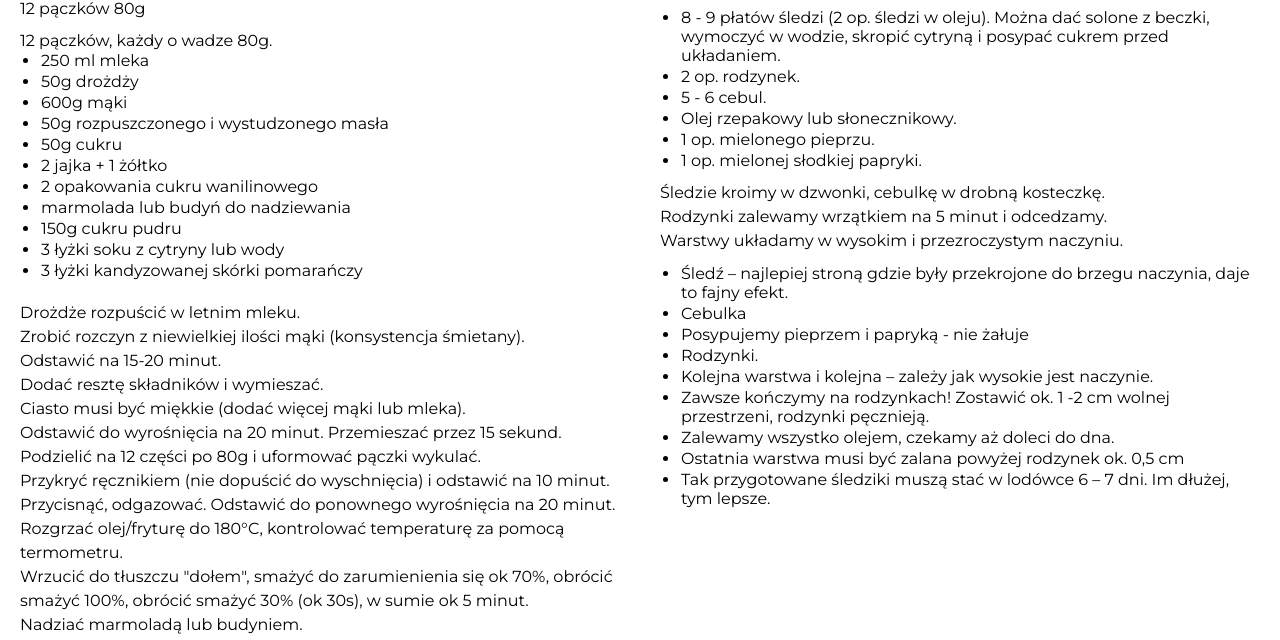
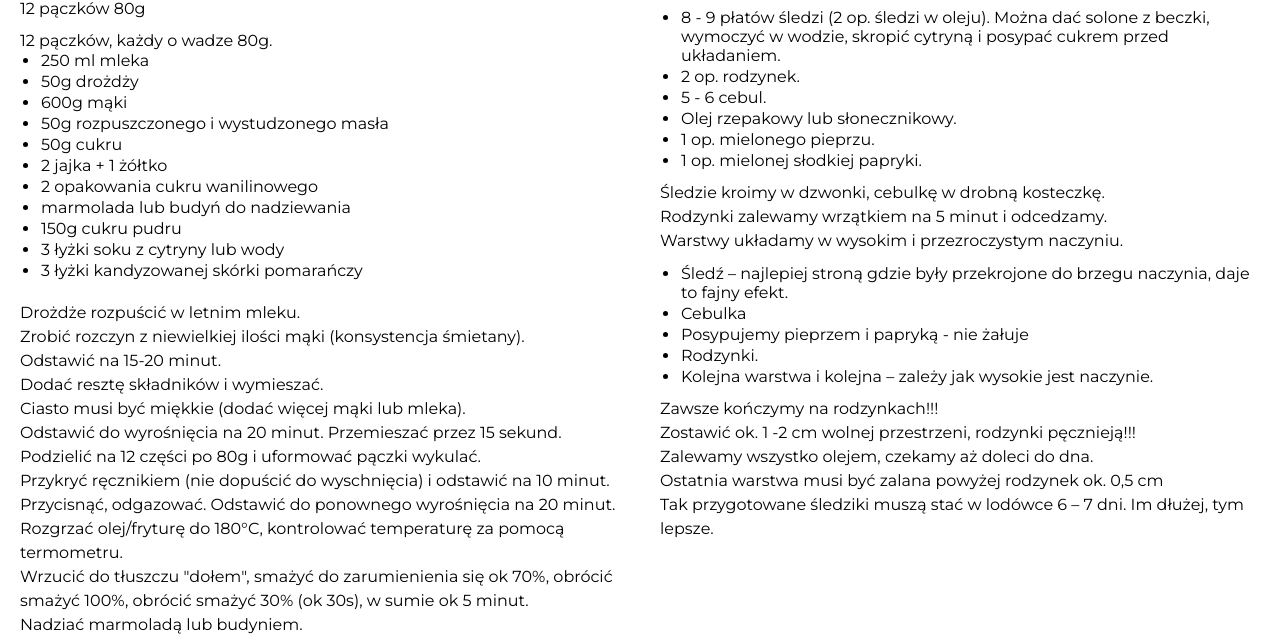
Before and after one commit to jakobs84/cookbook, a plain HTML site: page index.html in a window 1280 px wide. Shown: the part 3985-4625 px from the top of the page. Drawn offline with Linux system fonts and the light colour scheme.

Commit message:
Sledzie mod

```diff
--- a/index.html
+++ b/index.html
@@ -303,11 +303,13 @@
                     <li>Posypujemy pieprzem i papryką - nie żałuje</li>
                     <li>Rodzynki.</li>
                     <li>Kolejna warstwa i kolejna – zależy jak wysokie jest naczynie.</li>
-                    <li>Zawsze kończymy na rodzynkach! Zostawić ok. 1 -2 cm wolnej przestrzeni, rodzynki pęcznieją.</li>
-                    <li>Zalewamy wszystko olejem, czekamy aż doleci do dna.</li>
-                    <li>Ostatnia warstwa musi być zalana powyżej rodzynek ok. 0,5 cm</li>
-                    <li>Tak przygotowane śledziki muszą stać w lodówce 6 – 7 dni. Im dłużej, tym lepsze.</li>
                 </ul>
+                    <p>Zawsze kończymy na rodzynkach!!!</p>
+                    <p>Zostawić ok. 1 -2 cm wolnej przestrzeni, rodzynki pęcznieją!!!</p>
+                    <p>Zalewamy wszystko olejem, czekamy aż doleci do dna.</p>
+                    <p>Ostatnia warstwa musi być zalana powyżej rodzynek ok. 0,5 cm</p>
+                    <p>Tak przygotowane śledziki muszą stać w lodówce 6 – 7 dni. Im dłużej, tym lepsze.</p>
+
             </p>
         </div>
     </main>
```
